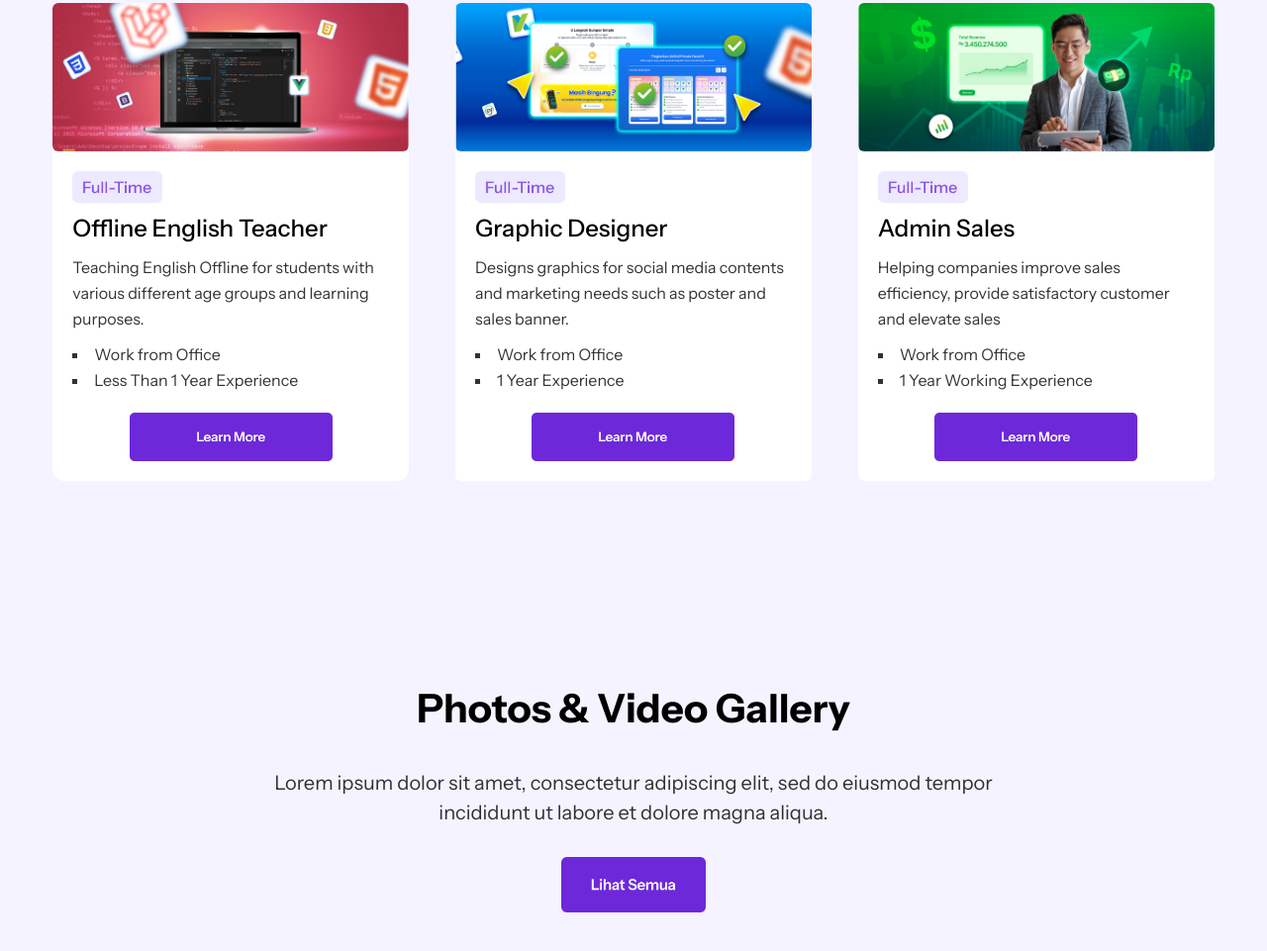
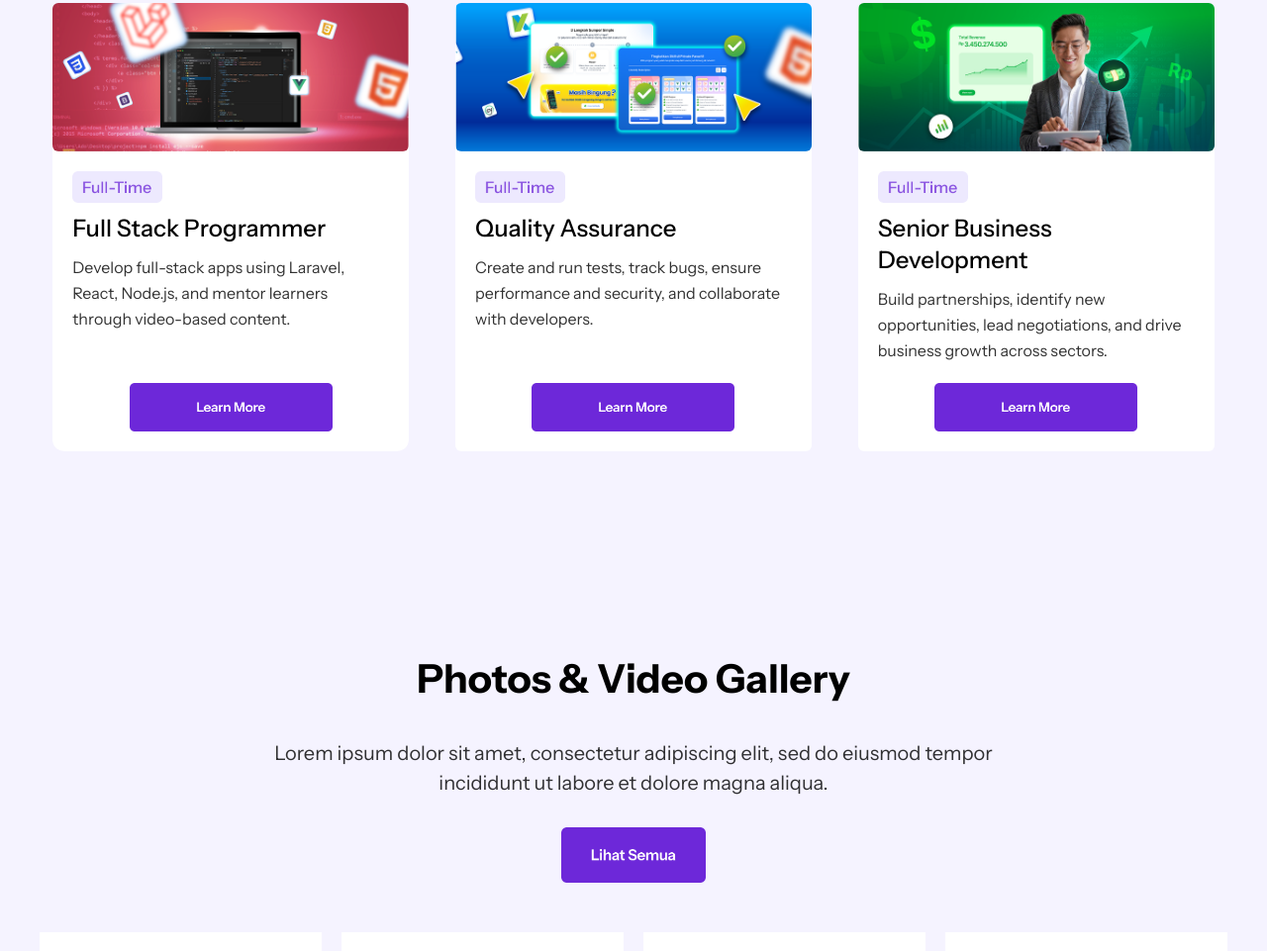
Before and after one commit to Haidarr-h/try-sinergi-tailwind, a website: page docs/index.html in a window 1280 px wide. Shown: the part 7929-8890 px from the top of the page at 99% size. Drawn offline with Linux system fonts and the light colour scheme; a web font is replaced by a local one.

Commit message:
make it look like sinergi.life2

```diff
--- a/docs/index.html
+++ b/docs/index.html
@@ -965,17 +965,10 @@
                     src="images/Job Type Container.png"
                     class="upgrade2divtengahimg"
                   />
-                  <h3 class="upgrade2h3">Offline English Teacher</h3>
+                  <h3 class="upgrade2h3">Full Stack Programmer</h3>
                   <p class="upgrade2p">
-                    Teaching English Offline for students with various different
-                    age groups and learning purposes.
+                    Develop full-stack apps using Laravel, React, Node.js, and mentor learners through video-based content.
                   </p>
-                  <ul>
-                    <li class="upgrade-inside-li">Work from Office</li>
-                    <li class="upgrade-inside-li">
-                      Less Than 1 Year Experience
-                    </li>
-                  </ul>
                 </div>
                 <!-- ! button -->
                 <a href="#" class="upgrade-img"
@@ -991,15 +984,10 @@
                     src="images/Job Type Container.png"
                     class="upgrade2divtengahimg"
                   />
-                  <h3 class="upgrade2h3">Graphic Designer</h3>
+                  <h3 class="upgrade2h3">Quality Assurance</h3>
                   <p class="upgrade2p">
-                    Designs graphics for social media contents and marketing
-                    needs such as poster and sales banner.
+                    Create and run tests, track bugs, ensure performance and security, and collaborate with developers.
                   </p>
-                  <ul>
-                    <li class="upgrade-inside-li">Work from Office</li>
-                    <li class="upgrade-inside-li">1 Year Experience</li>
-                  </ul>
                 </div>
                 <a href="#" class="upgrade-img"
                   ><img src="images/Button.png" alt="" class="button"
@@ -1013,15 +1001,10 @@
                     src="images/Job Type Container.png"
                     class="upgrade2divtengahimg"
                   />
-                  <h3 class="upgrade2h3">Admin Sales</h3>
+                  <h3 class="upgrade2h3">Senior Business Development</h3>
                   <p class="upgrade2p">
-                    Helping companies improve sales efficiency, provide
-                    satisfactory customer and elevate sales
+                    Build partnerships, identify new opportunities, lead negotiations, and drive business growth across sectors.
                   </p>
-                  <ul>
-                    <li class="upgrade-inside-li">Work from Office</li>
-                    <li class="upgrade-inside-li">1 Year Working Experience</li>
-                  </ul>
                 </div>
                 <a href="#" class="upgrade-img"
                   ><img src="images/Button.png" alt="" class="button"
```
Also changed, not shown: docs/output.css.
